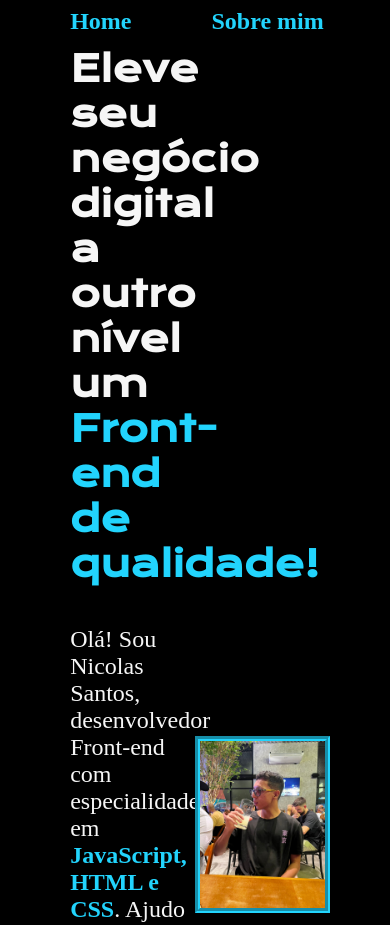
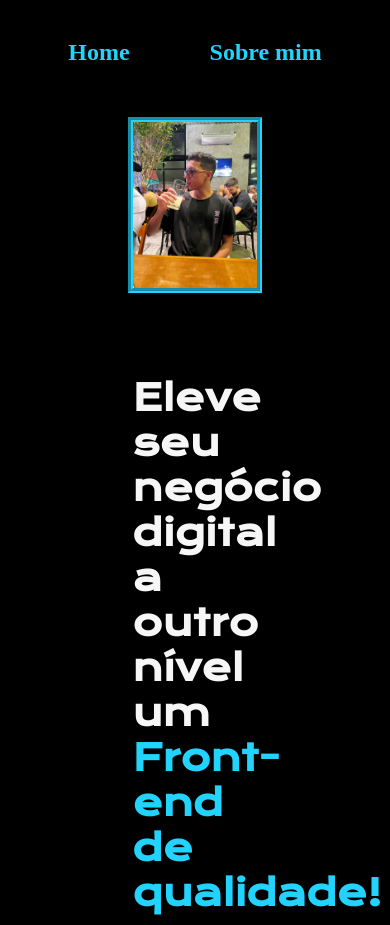
Before and after one commit to nsantos1/Sobre_mim_HTML_CSS, a plain HTML site: page index.html in a window 390 px wide. Shown: the top 925 px of the page. Drawn offline with nearby package versions, Linux system fonts and the light colour scheme.

Commit message:
Adicionando Media Query no projeto

```diff
--- a/styles/style.css
+++ b/styles/style.css
@@ -50,6 +50,7 @@ body {
     display: flex;
     align-items: center;
     justify-content: space-between;
+    gap: 82px
 }
 
 .apresentacao__conteudo {
@@ -127,3 +128,17 @@ body {
     text-align: center;
     padding: 24px;
 }
+
+@media (max-width: 1023px){
+    .cabecalho{
+        padding: 10%;
+    }
+
+    .cabecalho__menu{
+        justify-content: center;
+    }
+
+    .apresentacao {
+        flex-direction: column-reverse;
+    }
+}
```
